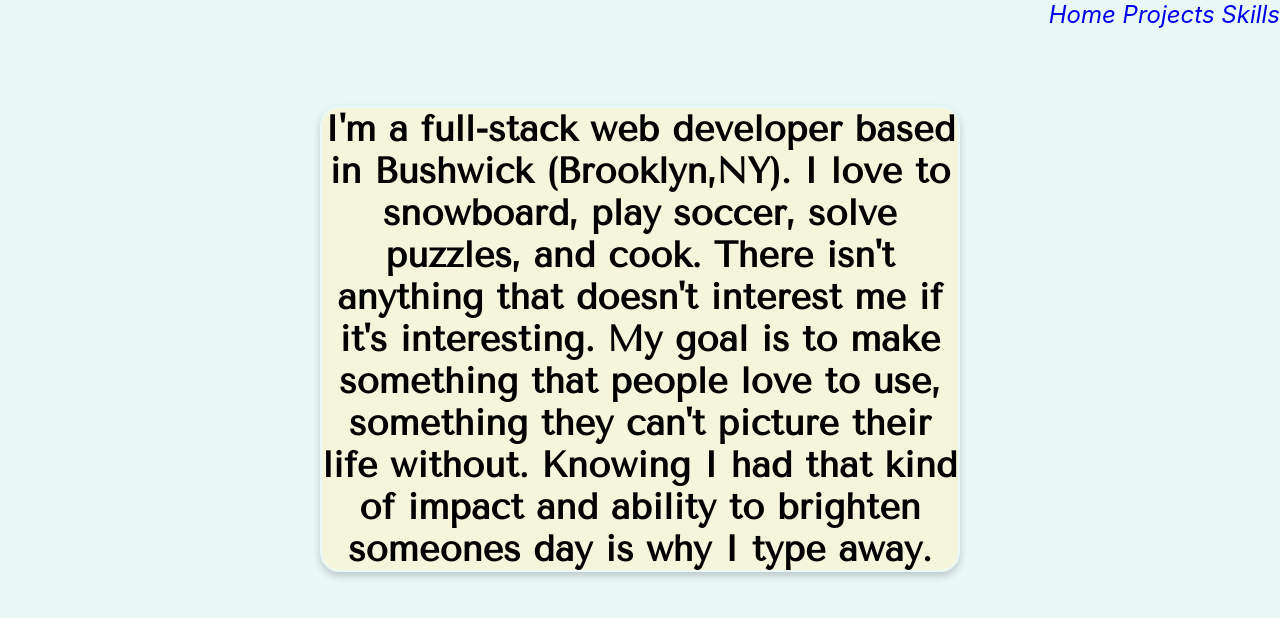
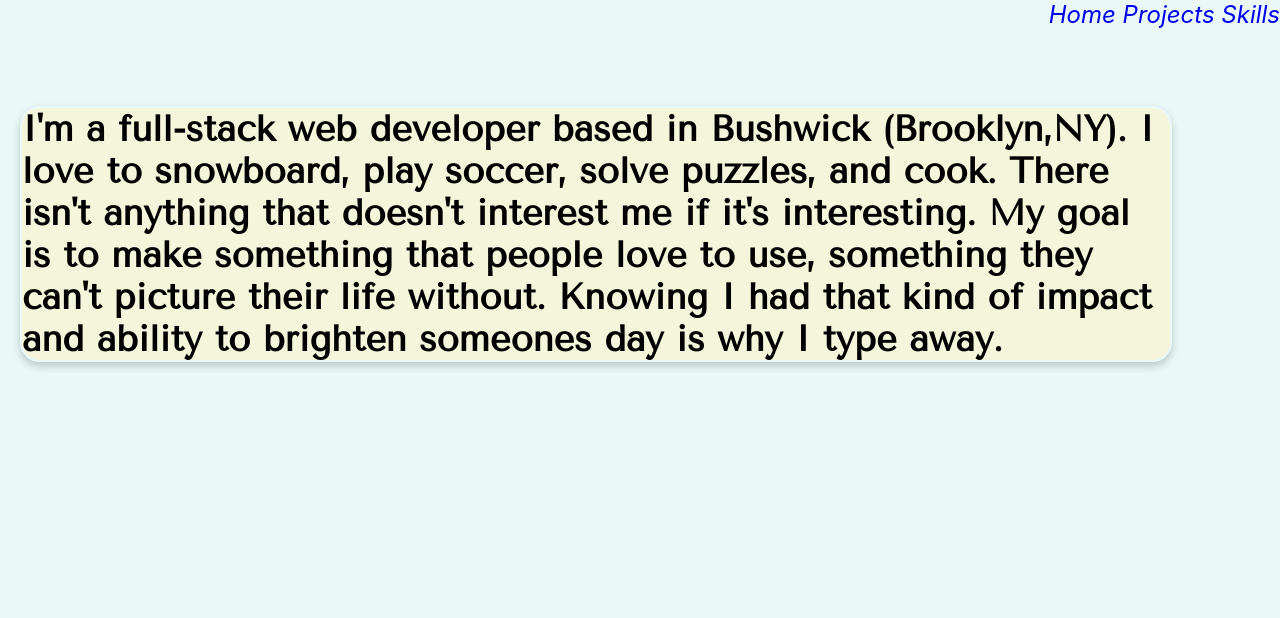
Before and after one commit to ojones311/personalwebsite, a React (Create React App) app in the folder personalwebsite/: page /about in a window 1280 px wide. Shown: the top 618 px of the page. Built offline with nearby package versions, Linux system fonts and the light colour scheme.

Commit message:
linking to live sites and github page

```diff
--- a/personalwebsite/src/Components/Home.jsx
+++ b/personalwebsite/src/Components/Home.jsx
@@ -41,10 +41,10 @@ class Home extends Component {
             <div className='home-page'>
                 <h1 id='home-heading'>Owen Jones </h1>
                 <h2 id='job-title'>Full Stack Web Developer</h2>
-                <div className='portfolio_pic'>
+                <div className='portfolio_info'>
                     <img id='main-pic' src='./pics/portfolio_pic.jpg' alt='Profile'></img>
+                    <About />
                 </div>
-                <About />
                 <div className='random-quote' onClick={this.changeQuote} onMouseEnter={()=> this.setState({quoteState: true })} onMouseLeave={()=> this.setState({ quoteState: false}) }>
                     <h3>{quote.text}</h3>
                     <h2>{quote.author}</h2>
--- a/personalwebsite/src/Components/ProjectCard.jsx
+++ b/personalwebsite/src/Components/ProjectCard.jsx
@@ -9,8 +9,8 @@ const ProjectCard = (props) => {
             <p id={'mission' + id}>{mission}</p>
             {/* <p>{description}</p> */}
                 <div id='link-buttons' key={id}>
-                    <button id={name + '-githubbutton'} onClick={() => redirectToGithubPage(id)}>Github</button>
-                    <button id={name + '-livebutton'} onClick={() => redirectToLivePage()}>Live</button>
+                    <button id={name + '-githubbutton'} onClick={ () =>  window.location.href = github}>Github</button>
+                    <button id={name + '-livebutton'} onClick={() => {console.log('hii'); window.location.href = live}}>Live</button>
             </div>
         </div>
         )
--- a/personalwebsite/src/Components/Projects.jsx
+++ b/personalwebsite/src/Components/Projects.jsx
@@ -45,20 +45,13 @@ class Projects extends Component {
                     description:'A Full Stack Web Application built with React and Express. Howler JS and the Web Audio API are used for audio processing. Media Player API is used for recording',
                     mission: 'Choral is a remote musical playground where multiple users can collaborate on a single song. Its our solution for remote musical collaboration',
                     github: 'https://github.com/PeterFiorentino/Choral',
-                    live: ''
+                    live: 'https://choral.herokuapp.com/'
                 }
             ]
         }
     }
 
-    redirectToGithubPage = (id) => {
-        const {projectList} = this.state
-        window.location.href = projectList[id].github
-    }
 
-    redirectToLivePage = () => {
-        console.log('redir to live')
-    }
 
 
     render(){
@@ -69,7 +62,7 @@ class Projects extends Component {
                 <div className='project-map'>
                     {projectList.map(proj => {
                         return(
-                            <ProjectCard key={proj.id} id={proj.id} name={proj.name} description={proj.description} mission={proj.mission}redirectToGithub={this.redirectToGithubPage} redirectToLivePage={this.redirectToLivePage}/>
+                            <ProjectCard key={proj.id} id={proj.id} name={proj.name} description={proj.description} mission={proj.mission} github={proj.github} live={proj.live}/>
                         )
                     })
                 }
--- a/personalwebsite/src/Styles/About.css
+++ b/personalwebsite/src/Styles/About.css
@@ -1,19 +1,12 @@
 .about-page {
-    text-align: center;
-}
-
-.bio-container {
-  display: grid;
-  grid-template-columns: 1fr 2fr 1fr;
-  grid-template-rows: 1fr;
+    width: 90%;
+    margin: 20px;
 }
 
 #bio {
   font-family: 'Tenor Sans', sans-serif;
   font-size: 36px;
   font-weight: bold;
-  grid-column: 2/3;
-  grid-row: 1/2;
   background-color: beige;
   border-color:rgb(234, 248, 248);
   border-style: solid;
--- a/personalwebsite/src/Styles/Home.css
+++ b/personalwebsite/src/Styles/Home.css
@@ -26,8 +26,10 @@
     box-shadow: 0 4px 8px 0 rgbs(0,0,0,0.8);
 }
 
-.portfolio_pic {
+.portfolio_info {
     padding: 10px;
+    display: grid;
+    grid-template-columns: .5fr 1.5fr;
 }
 #main-pic {
     height: auto;
```
